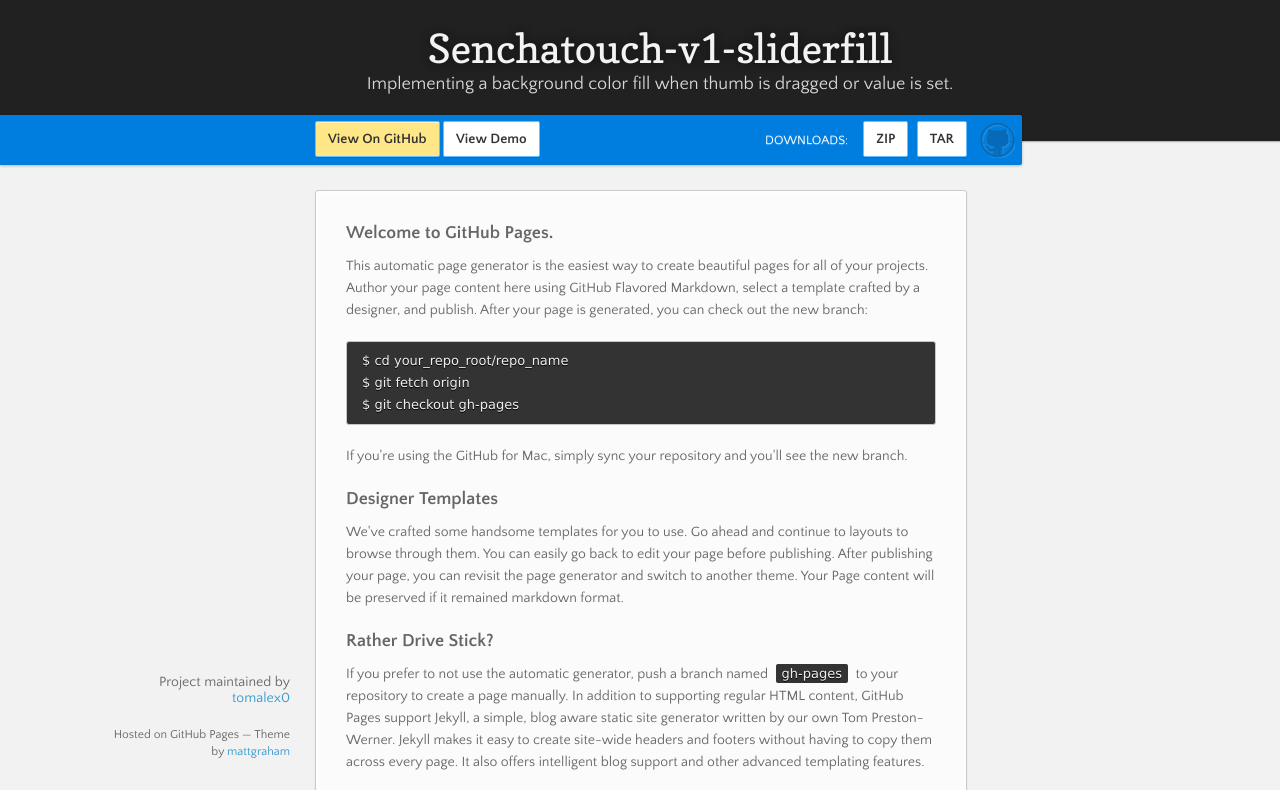
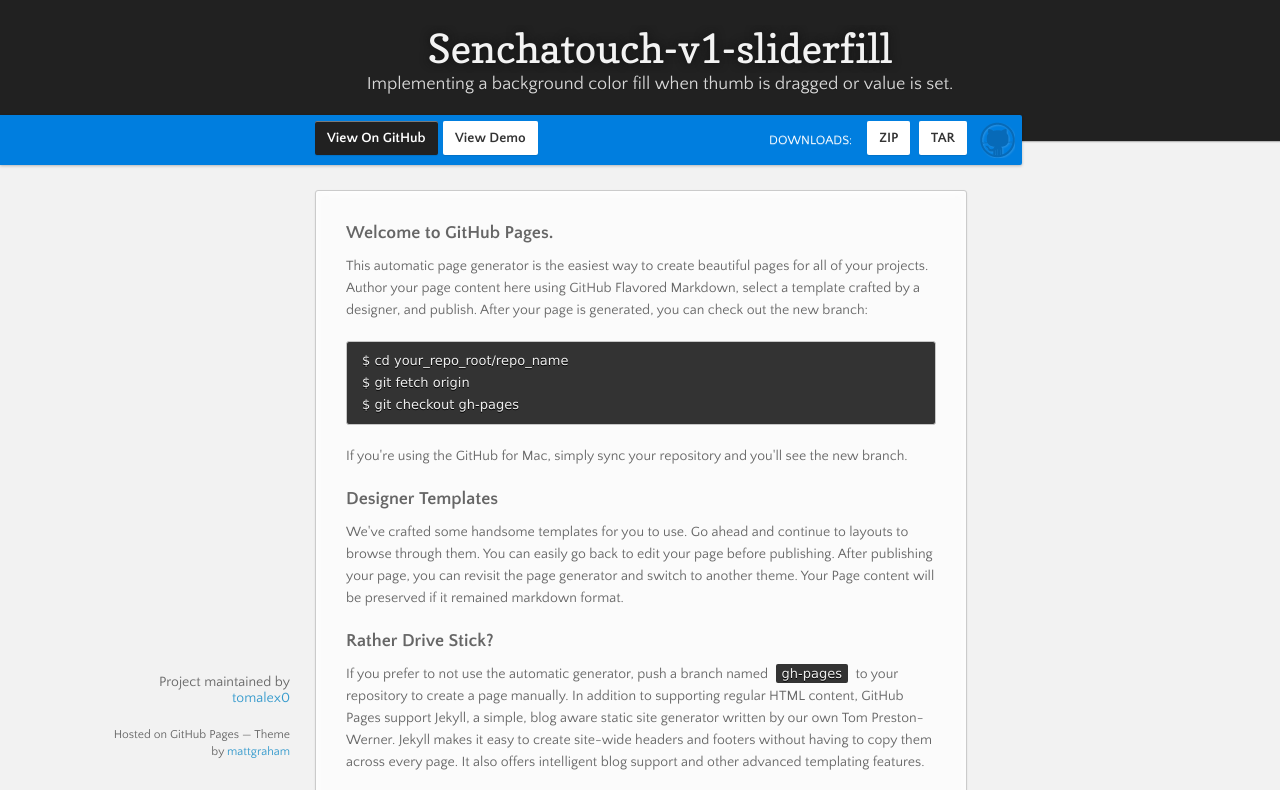
Before and after one commit to tomalex0/senchatouch-sliderfillv1, a plain HTML site: page index.html in a window 1280 px wide. In both pictures the pointer is over the link "View On GitHub". Shown: the top 790 px of the page. Drawn offline with nearby package versions, Linux system fonts and the light colour scheme.

Commit message:
styles changed

```diff
--- a/stylesheets/styles.css
+++ b/stylesheets/styles.css
@@ -1024,7 +1024,7 @@ header h1 {
 }
 #banner .fork, #banner ul li a.button  {
   background:white;
-  border-color:#6ac0ff;
+  border:none;
 }
 #banner .downloads span{
   color:white;
@@ -1032,3 +1032,10 @@ header h1 {
 body{
   background: #F2F2F2;
 }
+#banner .button:hover {
+  background:#212121;
+  color:white;
+}
+#banner .button:hover strong {
+  color:white;
+}
```
